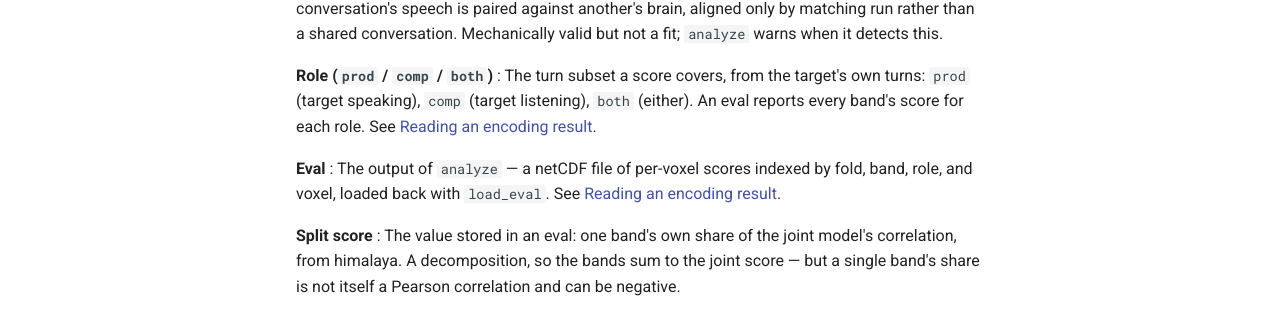
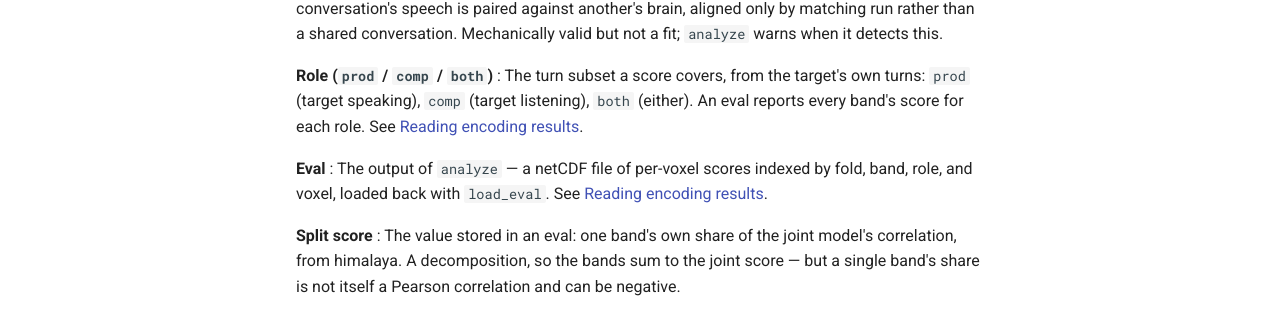
Before and after one commit to princeton-ddss/hypline, an MkDocs documentation site: the page built from docs/mkdocs/FAQ/glossary.md, in a window 1280 px wide and 900 px high, scrolled down 1639 px. Shown: the part 419-729 px from the top of the window. Built offline with MkDocs 1.6.1 and Material for MkDocs 9.7.7, drawn with Linux system fonts in a browser that asks for light colours; comment, search, counter and statistics services are not loaded; the version menu is left out.

Commit message:
Fix links in glossary for encoding results
Updated links in glossary for consistency.

```diff
--- a/docs/mkdocs/FAQ/glossary.md
+++ b/docs/mkdocs/FAQ/glossary.md
@@ -104,12 +104,12 @@ are grouped by where you meet them.
 **Role (`prod` / `comp` / `both`)**
 : The turn subset a score covers, from the target's own turns: `prod` (target
   speaking), `comp` (target listening), `both` (either). An eval reports every
-  band's score for each role. See [Reading an encoding result](../step-by-step/encoding-results.md#role-which-turns-were-scored).
+  band's score for each role. See [Reading encoding results](../step-by-step/encoding-results.md#role-which-turns-were-scored).
 
 **Eval**
 : The output of `analyze` — a netCDF file of per-voxel scores indexed by fold,
   band, role, and voxel, loaded back with `load_eval`. See
-  [Reading an encoding result](../step-by-step/encoding-results.md).
+  [Reading encoding results](../step-by-step/encoding-results.md).
 
 **Split score**
 : The value stored in an eval: one band's own share of the joint model's
```
